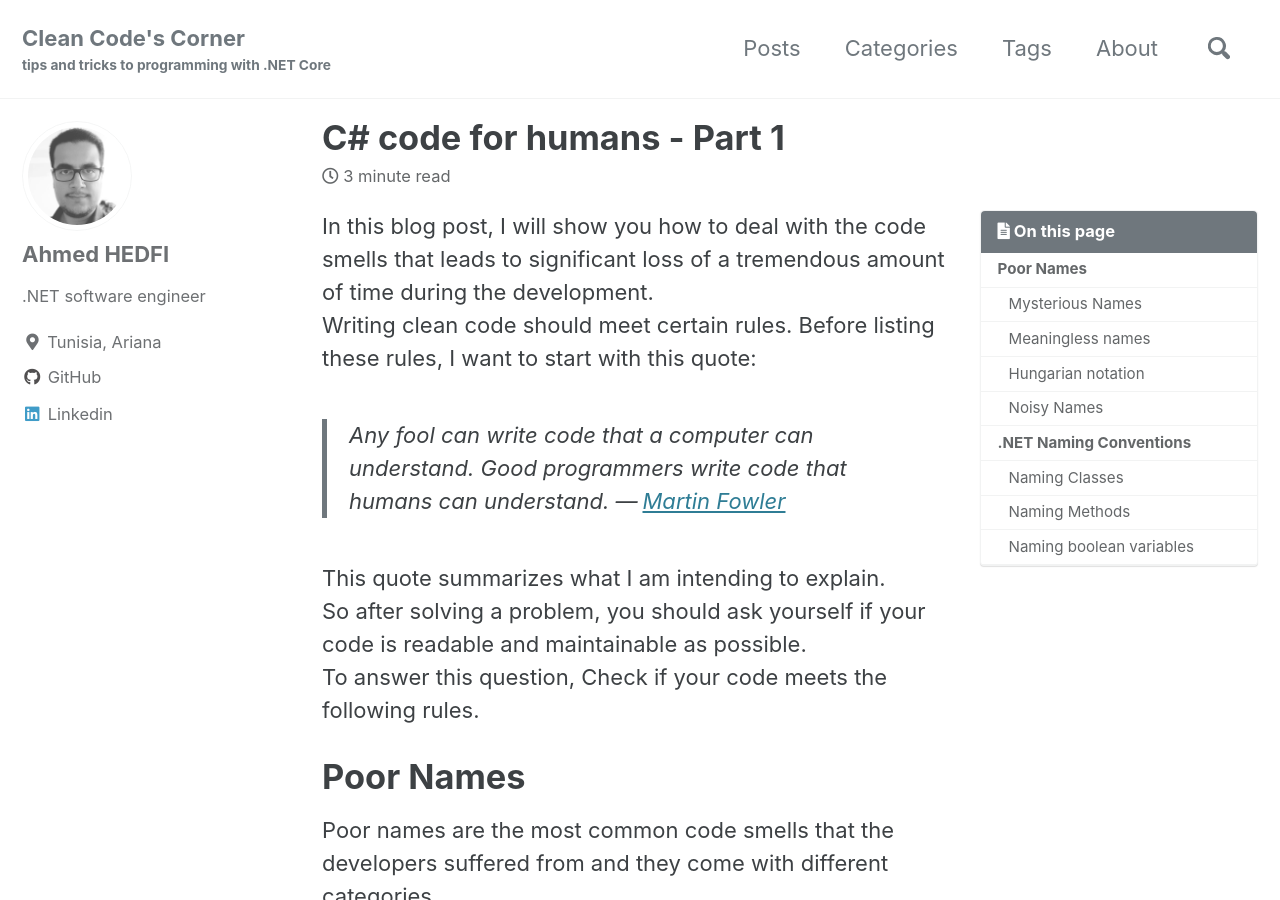
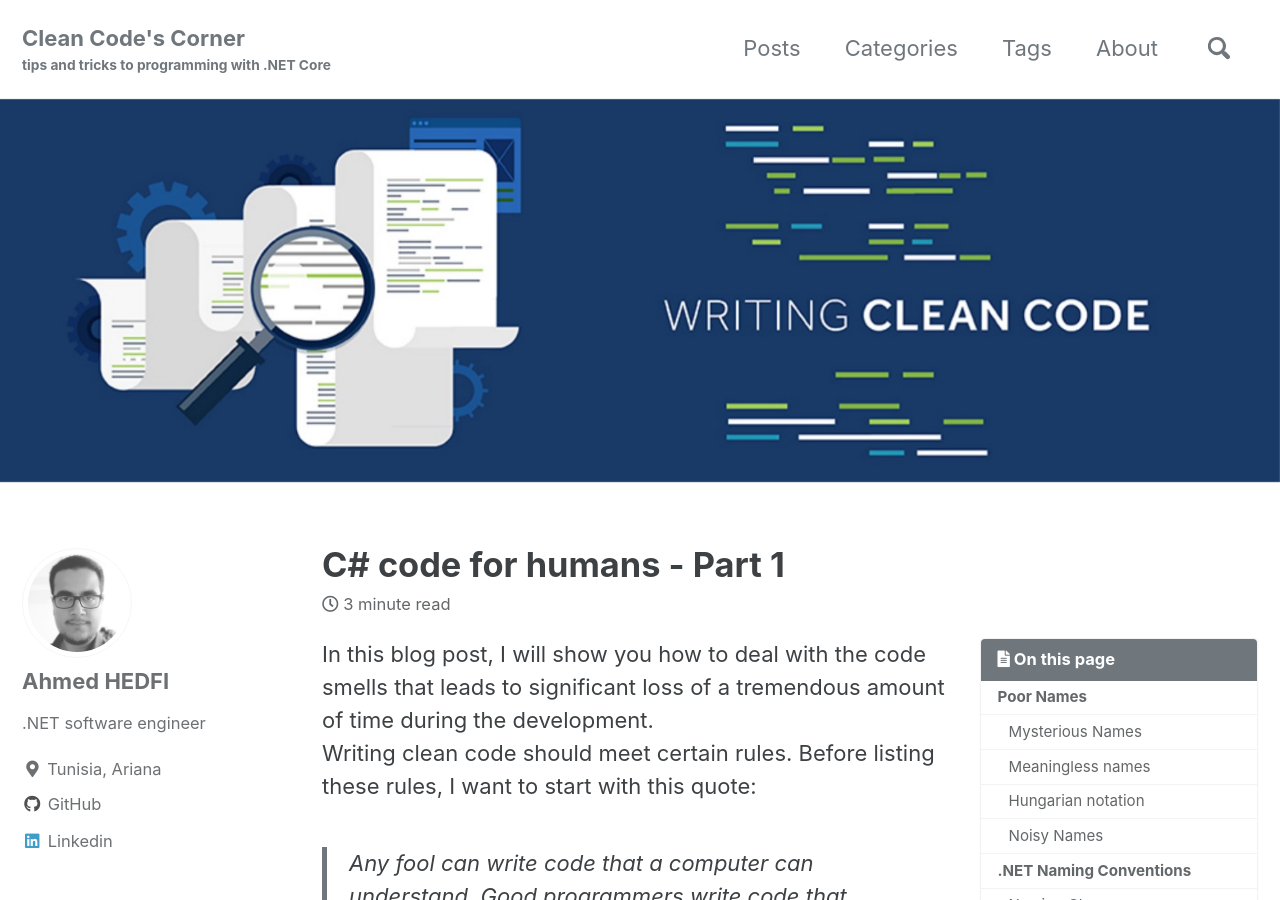
Before and after one commit to ahedfi/ahedfi.github.io, a Jekyll site: the page built from _posts/2020-07-28-csharp-code-for-humans.md, in a window 1280 px wide and 900 px high. Built offline with Jekyll 4.4.1, drawn with Linux system fonts in a browser that asks for light colours; cached includes are drawn as plain includes; comment, search, counter and statistics services are not loaded.

Commit message:
add image as header

```diff
--- a/_posts/2020-07-28-csharp-code-for-humans.md
+++ b/_posts/2020-07-28-csharp-code-for-humans.md
@@ -1,6 +1,8 @@
 ---
 title: "C# code for humans - Part 1"
 permalink : "/Csharp-code-for-humans-Part-1/"
+header:
+  image : "/images/clean-code.jpg"
 toc: true
 toc_sticky: true
 categories:
```
Also changed, not shown: images/clean-code.jpg (added).
